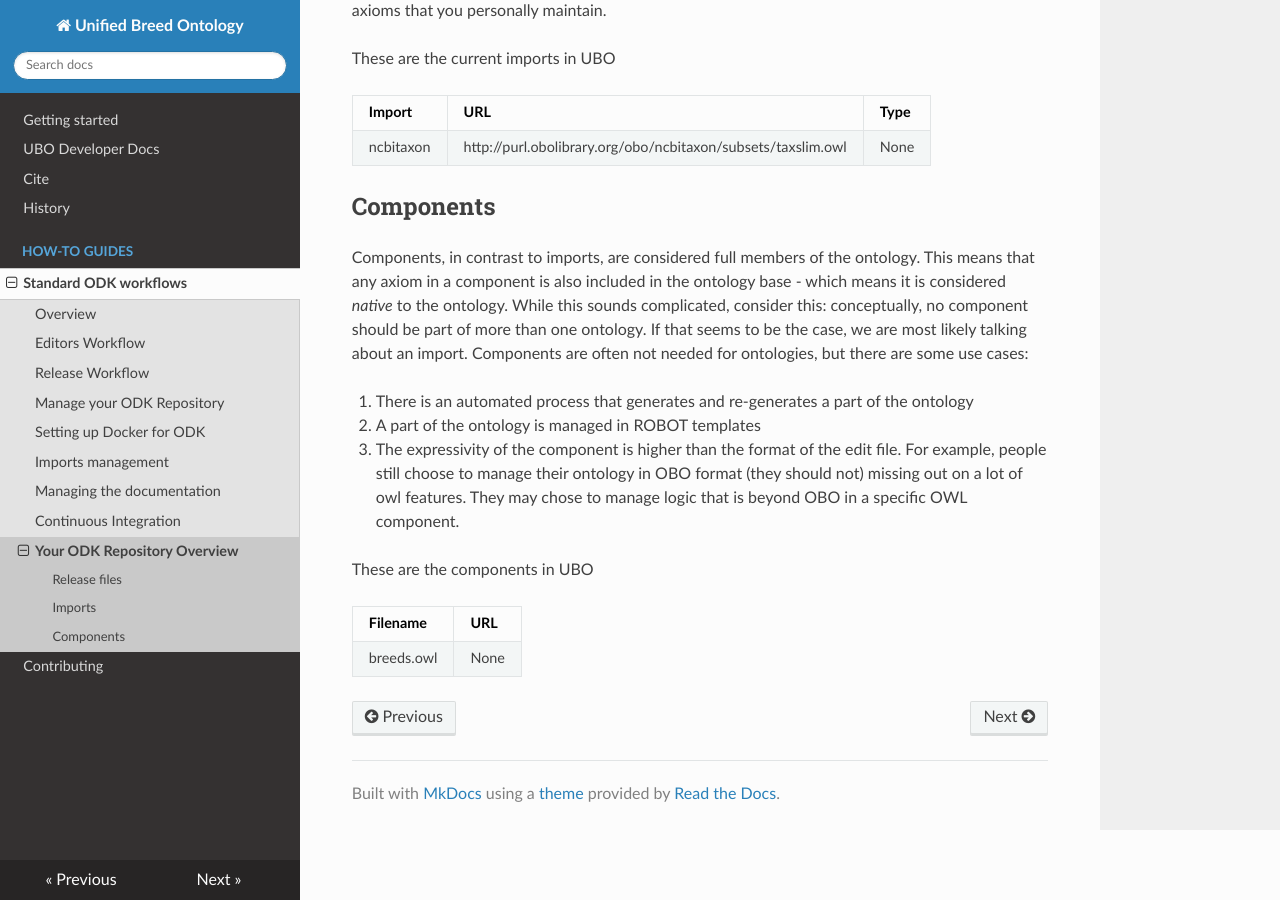
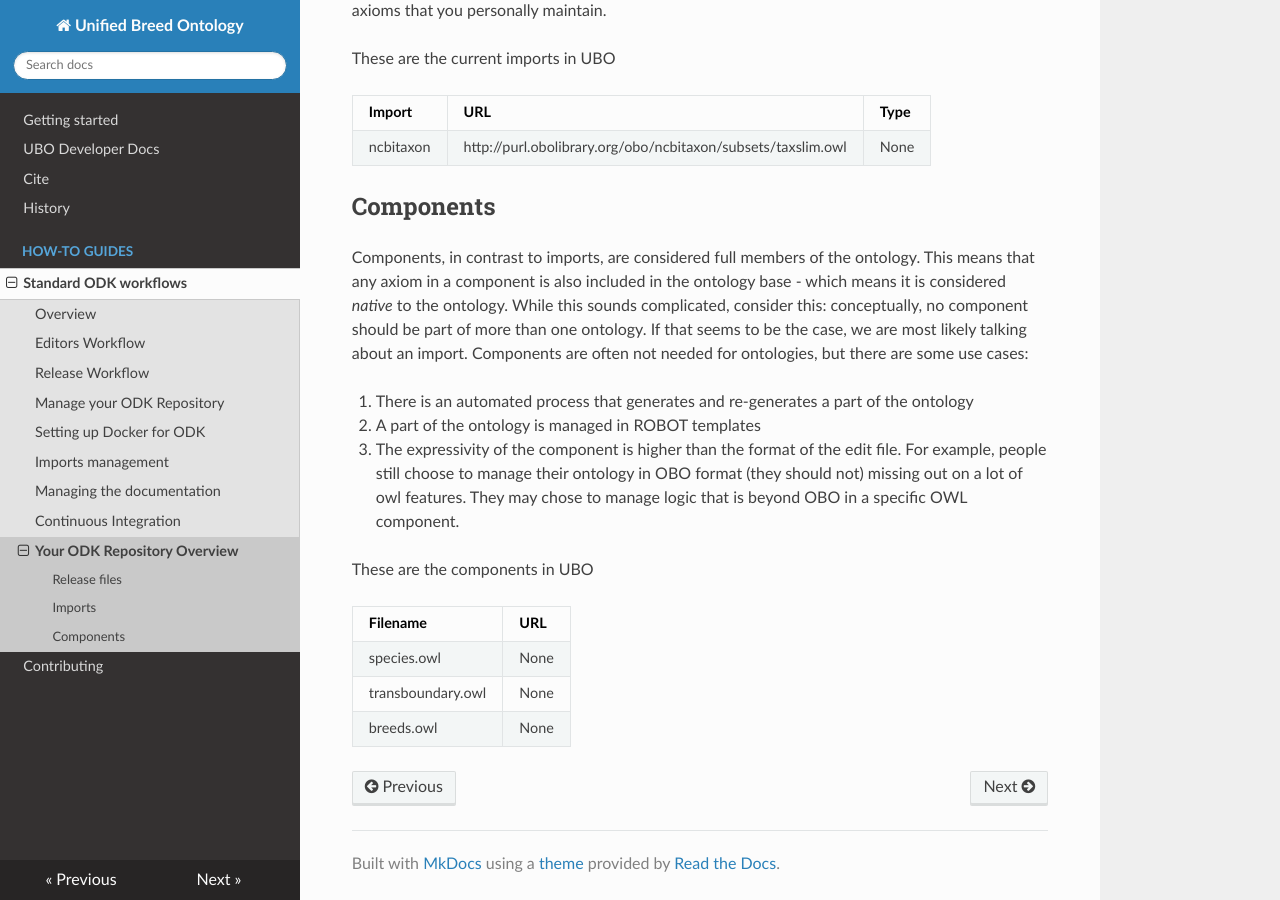
Before and after one commit to monarch-initiative/vertebrate-breed-ontology, an MkDocs documentation site: the page built from docs/odk-workflows/RepositoryFileStructure.md, in a window 1280 px wide and 900 px high, scrolled down 561 px. Built offline with MkDocs 1.6.1, drawn with Linux system fonts in a browser that asks for light colours; nearby versions of some CDN libraries.

Commit message:
merged spreadsheet

```diff
--- a/docs/odk-workflows/RepositoryFileStructure.md
+++ b/docs/odk-workflows/RepositoryFileStructure.md
@@ -29,4 +29,6 @@ These are the components in UBO
 
 | Filename | URL |
 | -------- | --- |
+| species.owl | None |
+| transboundary.owl | None |
 | breeds.owl | None |
--- a/src/ontology/ubo-odk.yaml
+++ b/src/ontology/ubo-odk.yaml
@@ -18,6 +18,8 @@ import_group:
       mirror_from: http://purl.obolibrary.org/obo/ncbitaxon/subsets/taxslim.owl
 components:
   products:
+    - filename: species.owl
+    - filename: transboundary.owl
     - filename: breeds.owl
 robot_java_args: '-Xmx16G'
 allow_equivalents: asserted-only
```
Also changed, not shown: 10 other files.
